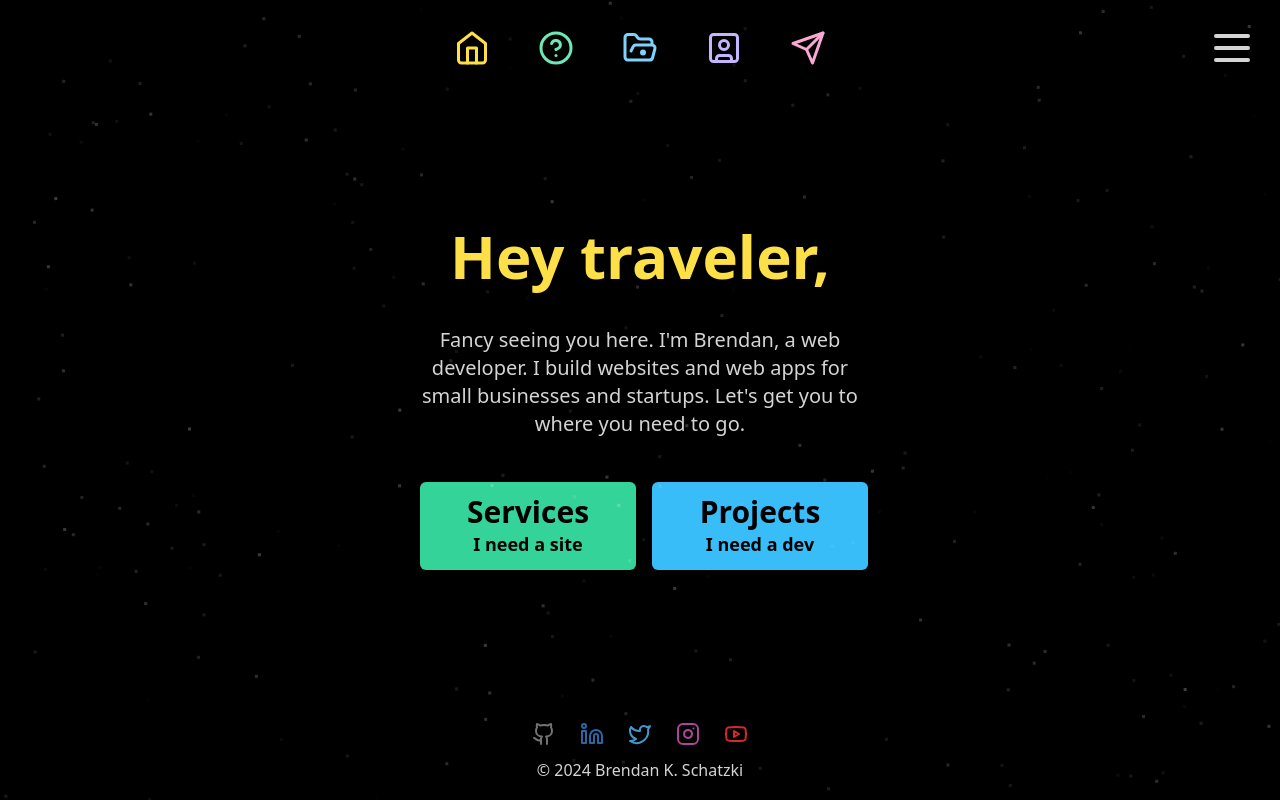
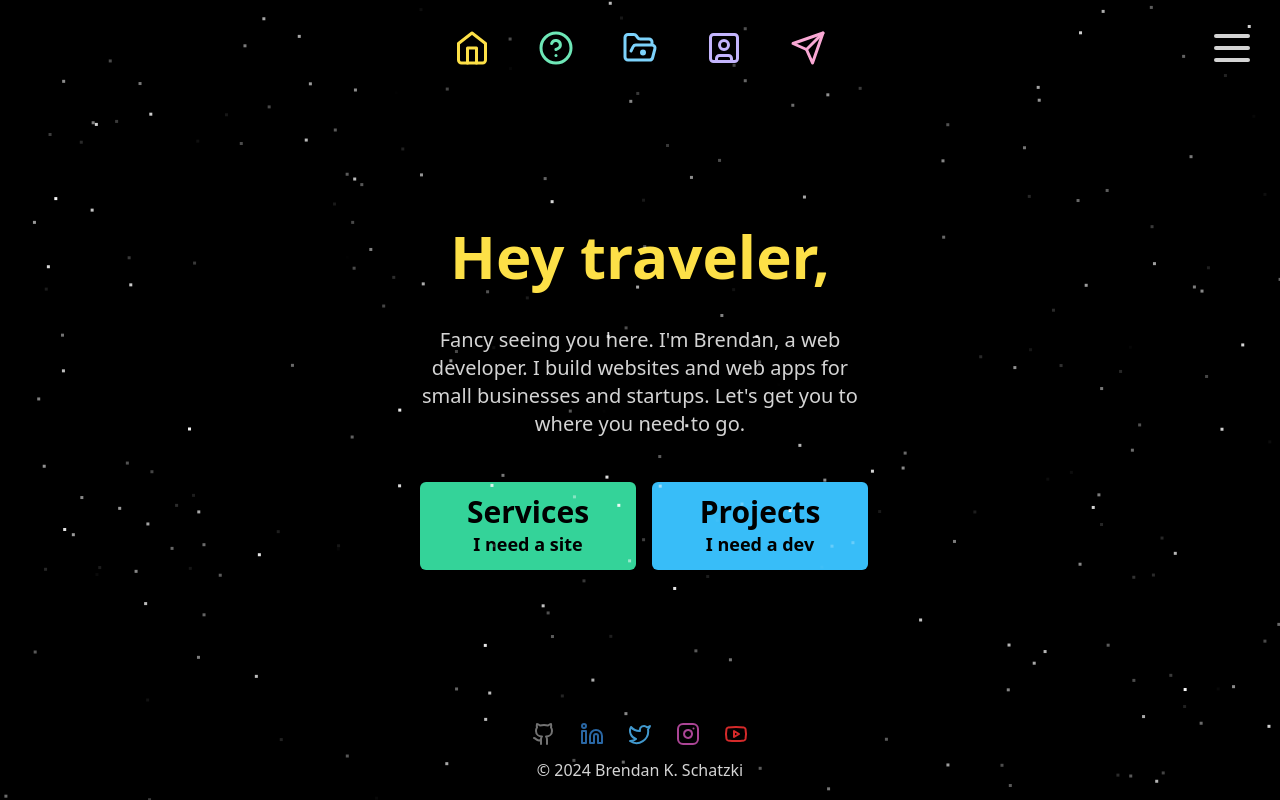
Before and after one commit to BKSchatzki/bkschatzki-dev, a Next.js app: page / in a window 1280 px wide. Built offline with nearby package versions, Linux system fonts and the light colour scheme.

Commit message:
Add motion to Starfield

```diff
--- a/components/Starfield.tsx
+++ b/components/Starfield.tsx
@@ -1,6 +1,7 @@
 "use client";
 
 import { useEffect } from "react";
+import { motion } from "framer-motion";
 
 interface Props {
   speedFactor?: number;
@@ -142,7 +143,7 @@ export default function Starfield(props: Props) {
   }, [starColor, backgroundColor, speedFactor, starCount]);
 
   return (
-    <canvas
+    <motion.canvas
       id="starfield"
       style={{
         padding: 0,
@@ -157,6 +158,9 @@ export default function Starfield(props: Props) {
         pointerEvents: "none",
         mixBlendMode: "screen",
       }}
-    ></canvas>
+      initial={{ opacity: 0, scale: 0 }}
+      animate={{ opacity: 1, scale: 1 }}
+      // transition={{ duration: 0.2 }}
+    ></motion.canvas>
   );
 }
```
